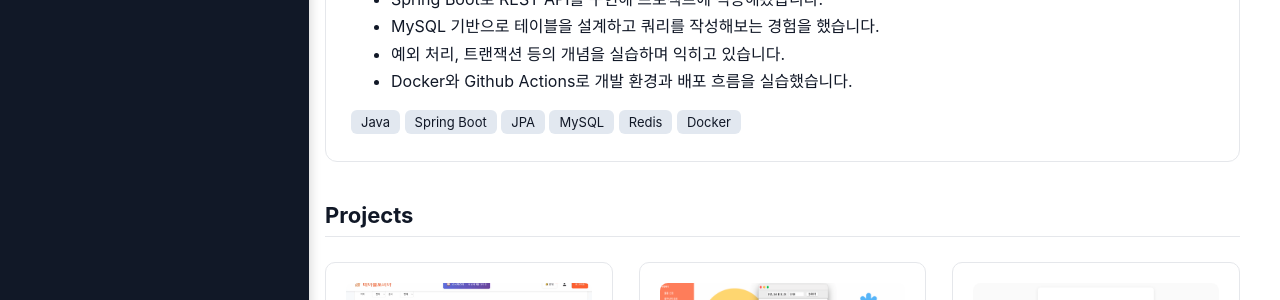
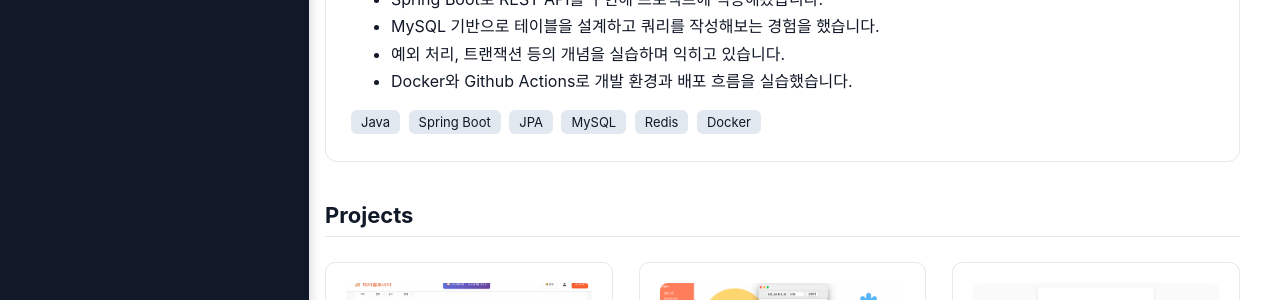
Before and after one commit to Shypanda0119/shypanda0119.github.io, a Jekyll site: the page built from index.html, in a window 1280 px wide. Shown: the part 375-675 px from the top of the page. Built offline with Jekyll 4.4.1, drawn with Linux system fonts in a browser that asks for light colours; the list of posts is cut into pages by our own code.

Commit message:
Update default.html

```diff
--- a/_layouts/default.html
+++ b/_layouts/default.html
@@ -97,12 +97,6 @@
       max-width: 1200px;
     }
 
-    .page *,
-    .page *:not(img) {
-      margin-left: 0 !important;
-      margin-right: 0 !important;
-    }
-
     h1, h2, h3 {
       color: #111827;
     }
```
